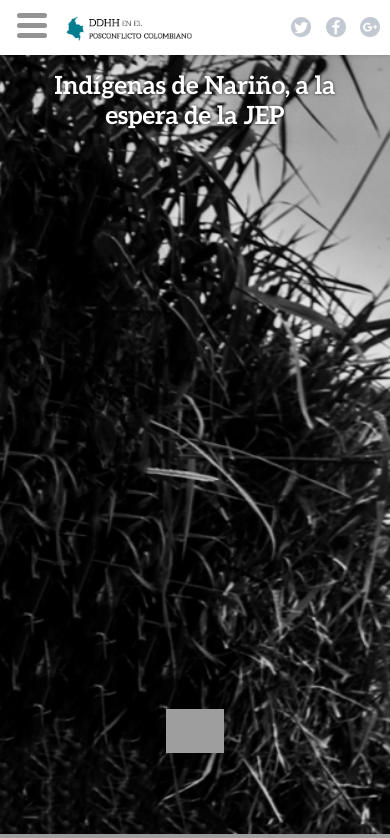
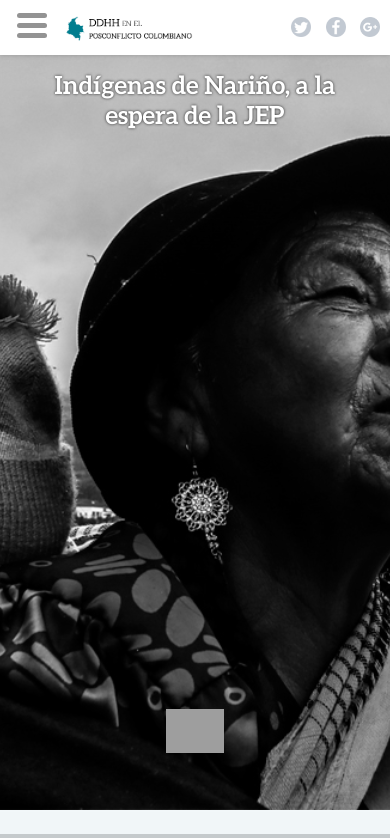
Before and after one commit to sebastrog/periodistas, a PHP site: page /narino.html in a window 390 px wide. Shown: the top 838 px of the page. Run offline with PHP 8.4, Linux system fonts and the light colour scheme; some libraries are stand-ins or nearby versions; grey boxes are pictures that could not be loaded.

Commit message:
background center

```diff
--- a/css/mainSingle.css
+++ b/css/mainSingle.css
@@ -1625,4 +1625,8 @@
                 font-family: Aleo Bold;
                 font-style: italic;
             }
-        }
+            .sec1 {
+                height: 96vh;
+                background-position: center;
+            }
+        }
--- a/narino.html
+++ b/narino.html
@@ -244,7 +244,7 @@
     </div>
 
     <div id="">
-        <div id="element" class="section page sec1" style="background-image: url(img/covernarino.jpg); background-size: cover;">
+        <div id="element" class="section page sec1 narino" style="background-image: url(img/covernarino.jpg); background-size: cover;">
             <div class="theTitle">
                 <h1 style="text-shadow: 0 0 3px rgba(0,0,0,0.8);">Indígenas de Nariño, a la espera de la JEP</h1>
             </div>
```
